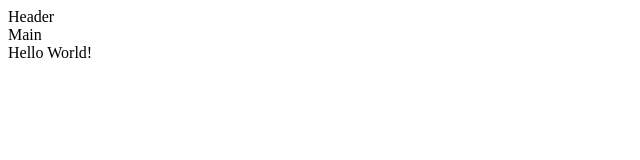
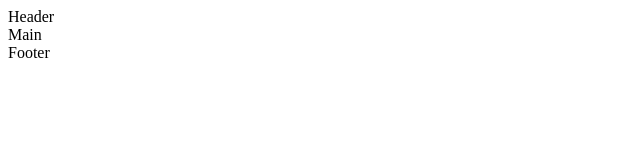
Before and after one commit to EugeneProtsenko/my-project_, a plain HTML site: page index.html in a window 1280 px wide. Shown: the full height of the page, 0-640 px from the left. Drawn offline with Linux system fonts and the light colour scheme.

Commit message:
add footer

```diff
--- a/index.html
+++ b/index.html
@@ -10,6 +10,6 @@
 <body>
     <header>Header</header>
     <main>Main</main>
-    <footer>Hello World!</footer>
+    <footer>Footer</footer>
 </body>
 </html>
```
